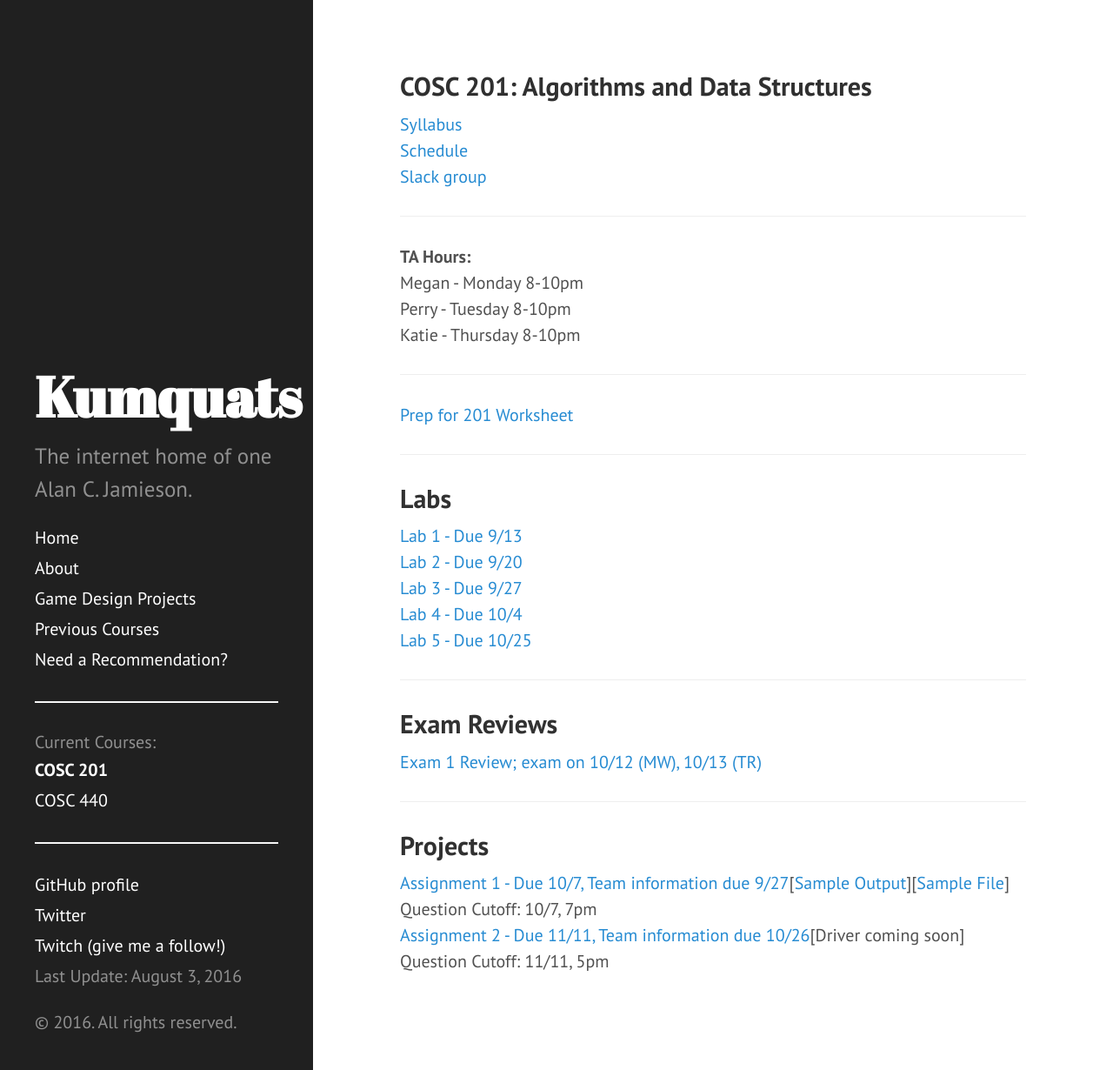
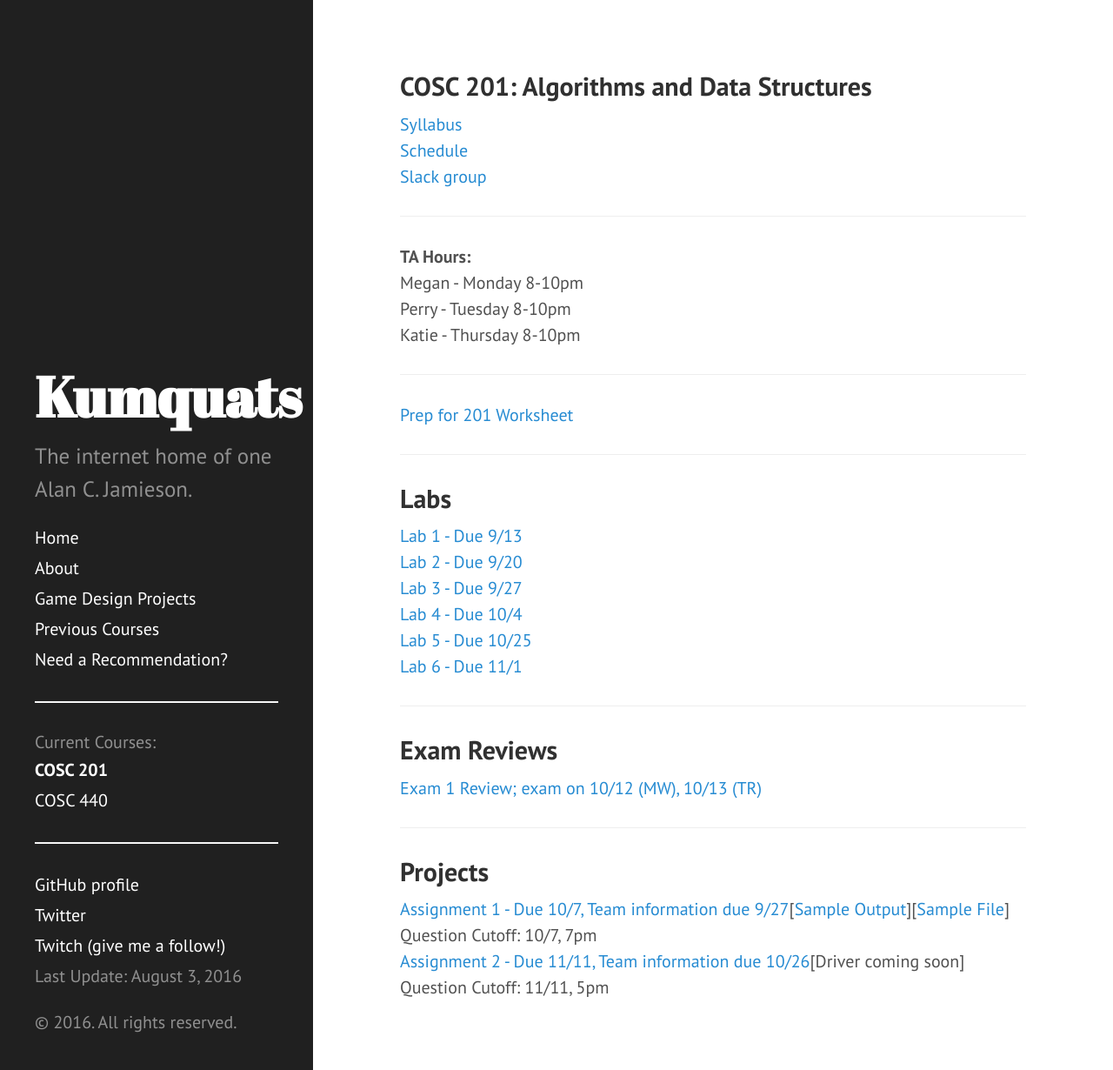
Before and after one commit to ripark/ripark.github.io, a Jekyll site: the page built from f16/cosc201.html, in a window 1280 px wide and 1230 px high. Shown: the whole window at 87% size. Built offline with Jekyll 4.4.1, drawn with Linux system fonts in a browser that asks for light colours; Markdown is read by kramdown in place of the engine named in the settings.

Commit message:
Lab update

```diff
--- a/f16/cosc201.html
+++ b/f16/cosc201.html
@@ -32,6 +32,8 @@ Katie - Thursday 8-10pm
 <br>
 <a href="http://ripark.github.io/f16/Lab5.pdf">Lab 5 - Due 10/25</a>
 <br>
+<a href="http://ripark.github.io/f16/COSC201Lab6.pdf">Lab 6 - Due 11/1</a>
+<br>
 <hr>
 <h2> Exam Reviews </h2>
 <a href="http://ripark.github.io/f16/201RevQs1.pdf">Exam 1 Review; exam on 10/12 (MW), 10/13 (TR)</a>
```
Also changed, not shown: 1 other file.
